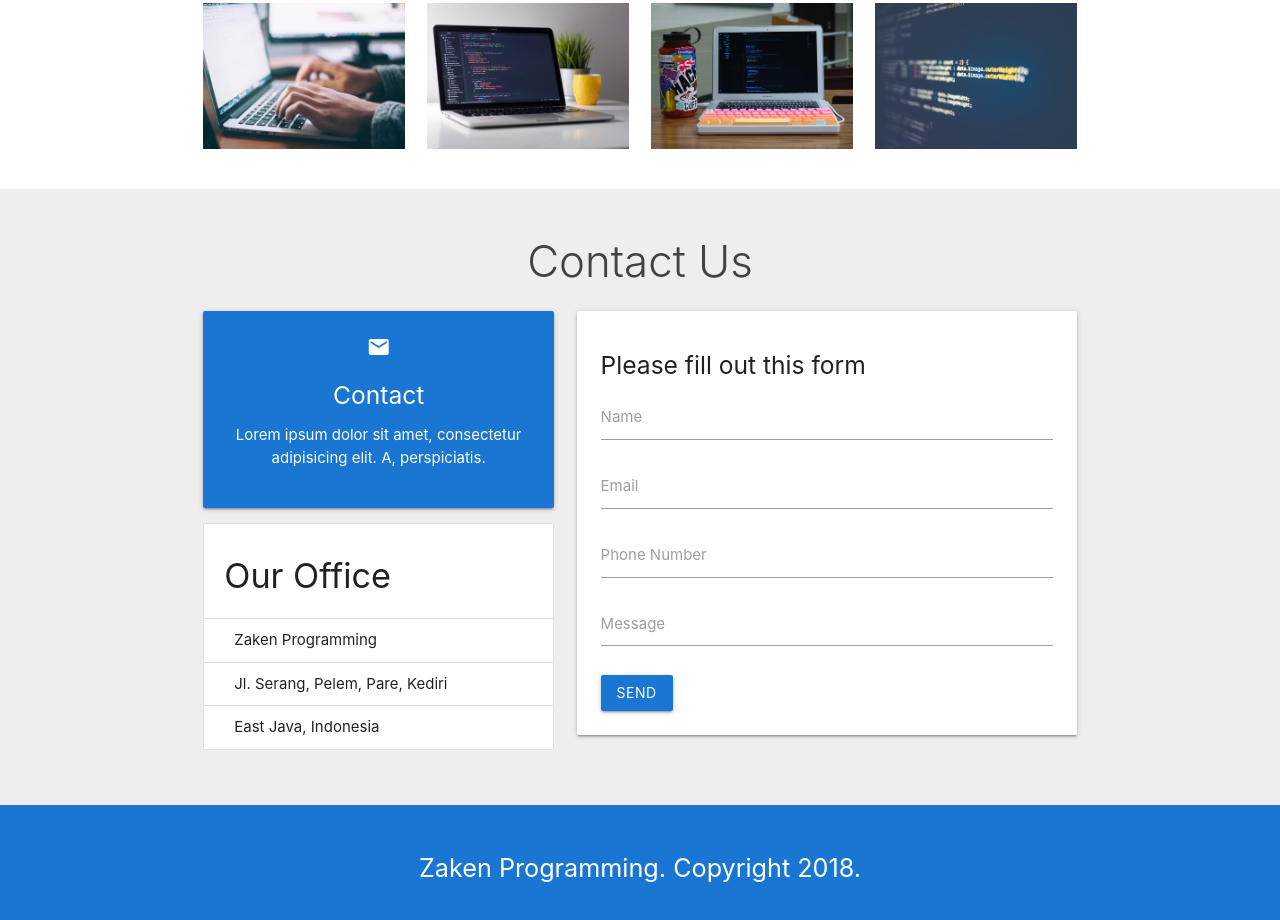
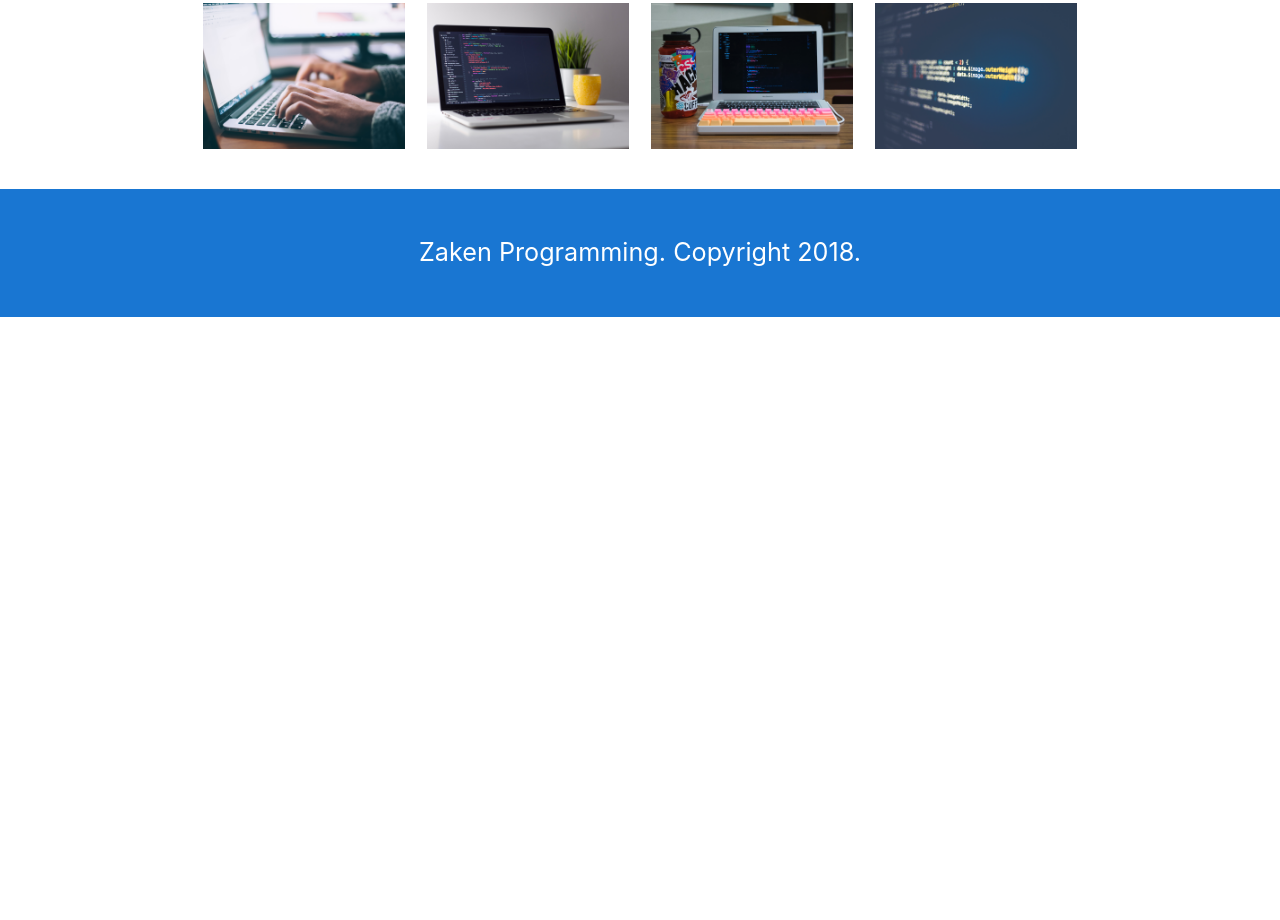
Before and after one commit to alfinrahman-star/zakenprogramming.github.io, a plain HTML site: page index.html in a window 1280 px wide. Shown: the part 1818-2738 px from the top of the page. After the commit the page ends 2135 px from the top, so only its background shows below. Drawn offline with Linux system fonts and the light colour scheme.

Commit message:
Update index.html

```diff
--- a/index.html
+++ b/index.html
@@ -194,55 +194,6 @@
       </div>
     </section>
 
-
-    <!-- contact us -->
-    <section id="contact" class="contact grey lighten-3 scrollspy">
-      <div class="container">
-        <h3 class="light grey-text text-darken-3 center">Contact Us</h3>
-        <div class="row">
-          <div class="col m5 s12">
-            <div class="card-panel blue darken-2 center white-text">
-              <i class="material-icons">email</i>
-              <h5>Contact</h5>
-              <p>Lorem ipsum dolor sit amet, consectetur adipisicing elit. A, perspiciatis.</p>
-            </div>
-            <ul class="collection with-header">
-              <li class="collection-header"><h4>Our Office</h4></li>
-              <li class="collection-item">Zaken Programming</li>
-              <li class="collection-item">Jl. Serang, Pelem, Pare, Kediri</li>
-              <li class="collection-item">East Java, Indonesia</li>
-            </ul>
-          </div>
-
-          <div class="col m7 s12">
-            <form>
-              <div class="card-panel">
-                <h5>Please fill out this form</h5>
-                <div class="input-field">
-                  <input type="text" name="name" id="name" required class="validate">
-                  <label for="name">Name</label>
-                </div>
-                <div class="input-field">
-                  <input type="email" name="email" id="email" class="validate">
-                  <label for="email">Email</label>
-                </div>
-                <div class="input-field">
-                  <input type="text" name="phone" id="phone">
-                  <label for="phone">Phone Number</label>
-                </div>
-                <div class="input-field">
-                  <textarea name="message" id="message" class="materialize-textarea"></textarea>
-                  <label for="message">Message</label>
-                </div>
-                <button type="submit" class="btn blue darken-2">Send</button>
-              </div>
-            </form>
-          </div>
-        </div>
-      </div>
-    </section>
-
-
     <!-- footer -->
     <footer class="blue darken-2 white-text center">
       <p class="flow-text">Zaken Programming. Copyright 2018.</p>
```
